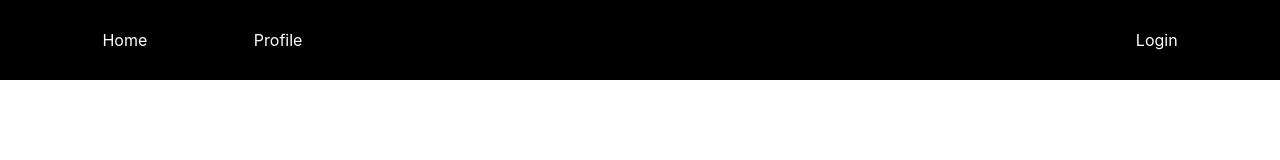
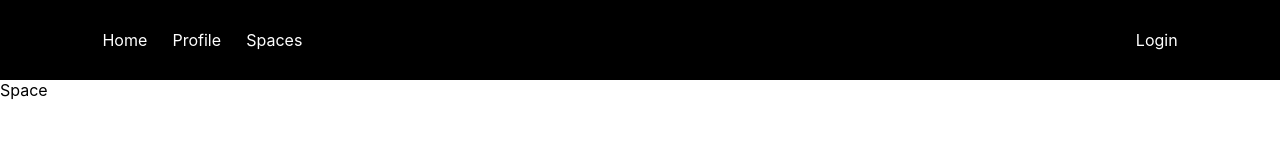
Before and after one commit to elinordin/space-finder-frontend, a React (Create React App) app: page /spaces in a window 1280 px wide. Shown: the top 160 px of the page. Built offline with nearby package versions, Linux system fonts and the light colour scheme.

Commit message:
add Space component

```diff
--- a/src/components/App.tsx
+++ b/src/components/App.tsx
@@ -9,6 +9,7 @@ import Nav from './Nav'
 import Home from './Home'
 import Login from './Login'
 import Profile from './Profile'
+import Space from './Space'
 
 
 interface AppState{
@@ -41,6 +42,9 @@ export default class App extends React.Component<{}, AppState>{
             <Route exact path='/profile'>
               <Profile authService={this.authService} user={this.state.user}/>
             </Route>
+            <Route exact path='/spaces'>
+              <Space/>
+            </Route>
           </Switch>
         </Router>
       </div>
--- a/src/components/Nav.tsx
+++ b/src/components/Nav.tsx
@@ -31,6 +31,7 @@ export default class Nav extends React.Component<NavProps> {
                 <div style={styles.left}>
                     <Link to='/' style={styles.link}>Home</Link>
                     <Link to='/profile' style={styles.link}>Profile</Link>
+                    <Link to='/spaces' style={styles.link}>Spaces</Link>
                 </div>
                 <Link to='/login' style={styles.link}>{this.props.user? 'Logout' : 'Login'}</Link>
             </nav>
--- /dev/null
+++ b/src/components/Space.tsx
@@ -0,0 +1,11 @@
+import React from 'react'
+
+export default class Space extends React.Component<{},{}>{
+    render(){
+        return (
+            <div>
+                Space
+            </div>
+        )
+    }
+}
```
